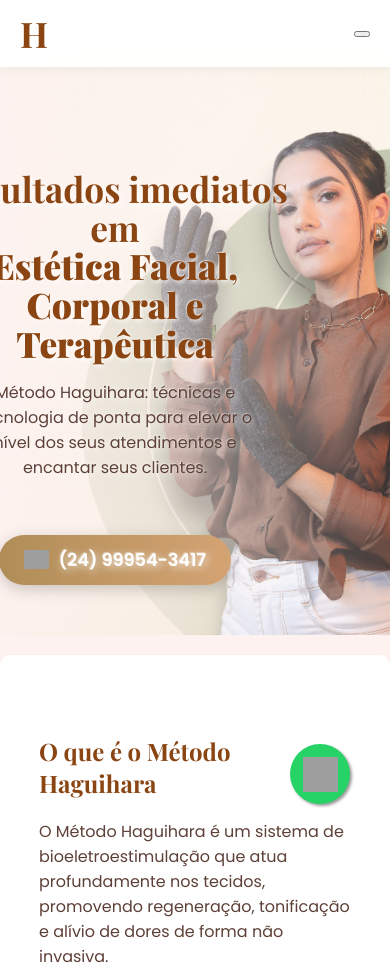
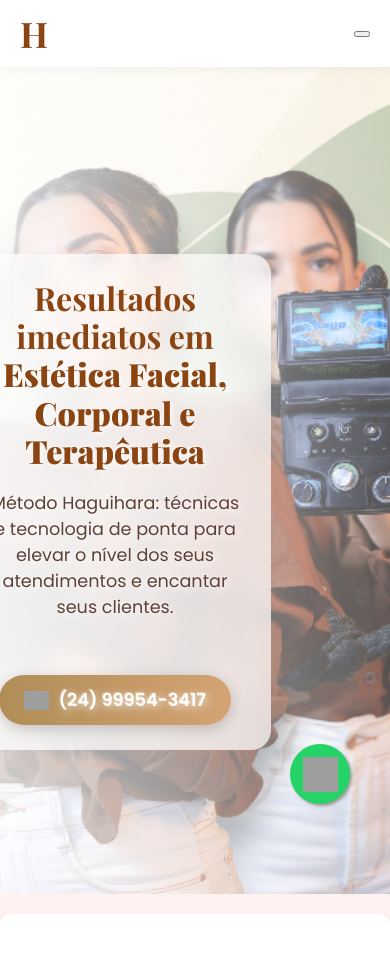
Before and after one commit to Bellysand/haguihara, a plain HTML site: page index.html in a window 390 px wide. Shown: the top 972 px of the page. Drawn offline with nearby package versions, Linux system fonts and the light colour scheme; grey boxes are pictures that could not be loaded; a script that the page names is missing.

Commit message:
Ajuste da Hero Mobile

```diff
--- a/style.css
+++ b/style.css
@@ -335,33 +335,45 @@ a.btn-hero-whatsapp:hover {
     .nav-menu.active {
         right: 0; /* Abre o menu */
     }
-
-    /* --- AJUSTES DA HERO --- */
+/* --- AJUSTES DA HERO (VERSÃO CORRIGIDA) --- */
     .hero-section {
-        background-position: 80% center; /* Ajusta a foto das modelos */
+        background: linear-gradient(to right, rgba(255, 255, 255, 0.8), rgba(255, 255, 255, 0.3)),
+                    url('IMG/background.png') !important;
+        background-size: cover !important;
+        background-position: 80% center !important; /* Mantém as modelos visíveis */
         padding-top: 120px;
-        min-height: auto;
-        padding-bottom: 50px;
-        background: linear-gradient(to right, rgba(253, 242, 240, 0.9), rgba(253, 242, 240, 0.2)),
-                    url('IMG/background.png');
-        background-size: cover;
-        background-position: center;
+        padding-bottom: 60px;
+        min-height: 100vh;
+        display: flex;
+        align-items: center;
     }
 
     .hero-text {
-        padding-left: 0;
+        padding: 25px !important;
         text-align: center;
-        width: 100%;
-        max-width: 100%;
+        width: auto !important;
+        margin: 0 20px !important;
+        /* Efeito de Vidro Fosco */
+        background: rgba(255, 255, 255, 0.7) !important;
+        backdrop-filter: blur(10px);
+        border-radius: 20px;
+        box-shadow: 0 10px 25px rgba(0,0,0,0.05);
     }
 
     .hero-text h1 {
-        font-size: 2.2rem; /* Letra menor para não vazar */
-        margin-bottom: 15px;
+        font-size: 2rem !important; /* Ajuste para não quebrar feio */
+        line-height: 1.2 !important;
+        color: #8b4513 !important;
+        text-shadow: none !important; /* Remove a sombra no mobile para ficar clean */
     }
 
     .hero-text p {
-        font-size: 1rem;
-        padding: 0 10%;
+        font-size: 1.1rem !important;
+        padding: 0;
+        color: #5d4037 !important;
     }
-}
+
+    .btn-hero-whatsapp {
+        margin: 20px auto 0 !important; /* Centraliza o botão no mobile */
+        display: inline-flex !important;
+    }}
```
